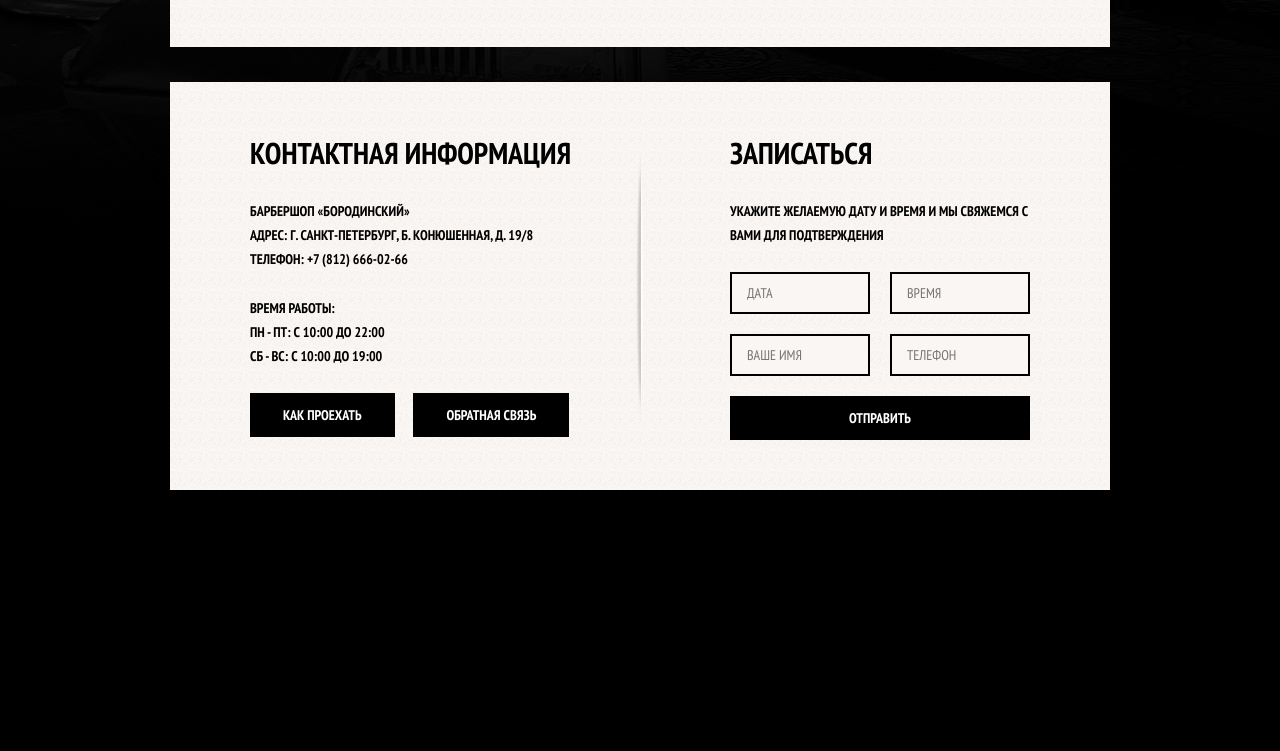
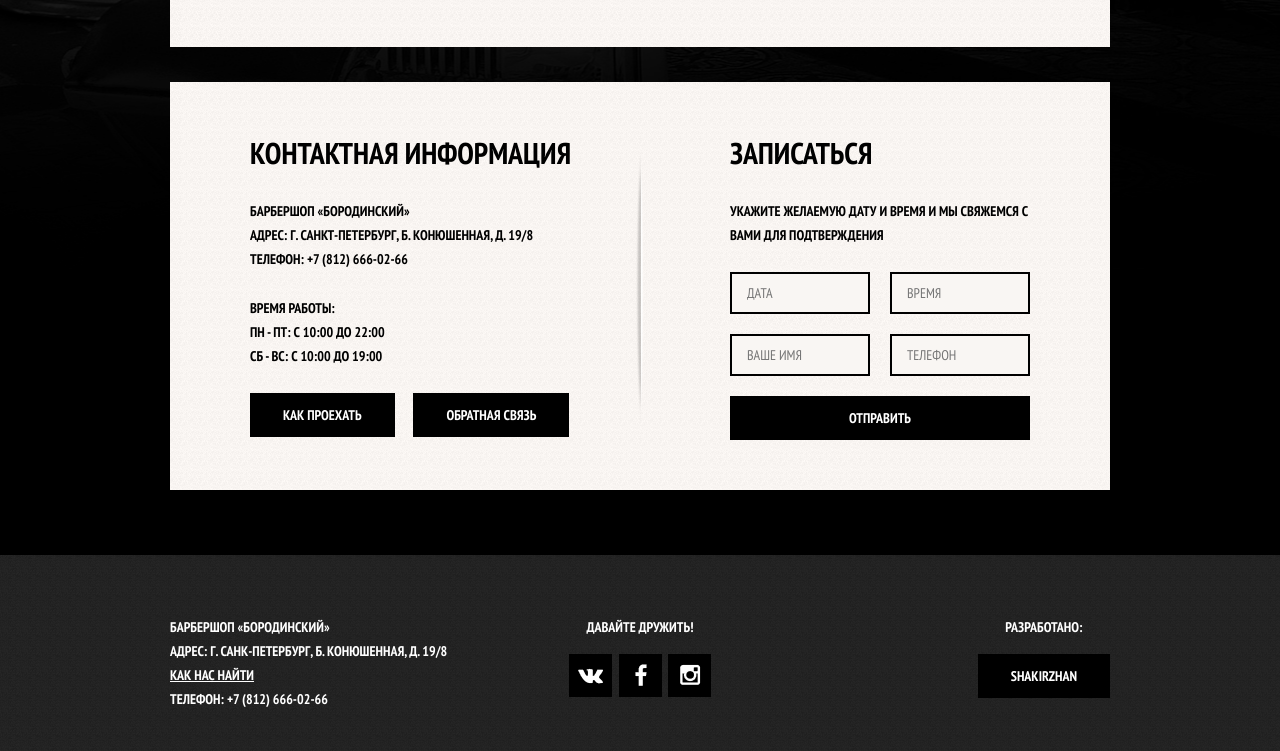
Before and after one commit to Shakirjan99/barbershop, a plain HTML site: page index.html in a window 1280 px wide. Shown: the part 1000-1751 px from the top of the page. Before the commit the page ends 1525 px from the top, so only its background shows below. Drawn offline with Linux system fonts and the light colour scheme.

Commit message:
Двадцать второй

```diff
--- a/index.html
+++ b/index.html
@@ -98,5 +98,25 @@
 				</div>
 			</div>
 		</main>
+		<footer class="main-footer">
+			<div class="container clearfix">
+				<div class="footer-contacts">
+					Барбершоп «Бородинский»<br >
+					Адрес: г. Санк-Петербург, Б. Конюшенная, д. 19/8<br >
+					<a href="#">Как нас найти</a><br >
+					Телефон: +7 (812) 666-02-66
+				</div>
+				<div class="footer-social">
+					<p>Давайте дружить!</p>
+					<a class="social-btn social-btn-vk" href="#">Вконтакте</a>
+					<a class="social-btn social-btn-fb" href="#">Фейсбук</a>
+					<a class="social-btn social-btn-inst" href="#">Инстаграм</a>
+				</div>
+				<div class="footer-copyright">
+					<p>Разработано:</p>
+					<a class="btn" href="#">Shakirzhan</a>
+				</div>
+			</div>
+		</footer>
 	</body>
 </html>
```
